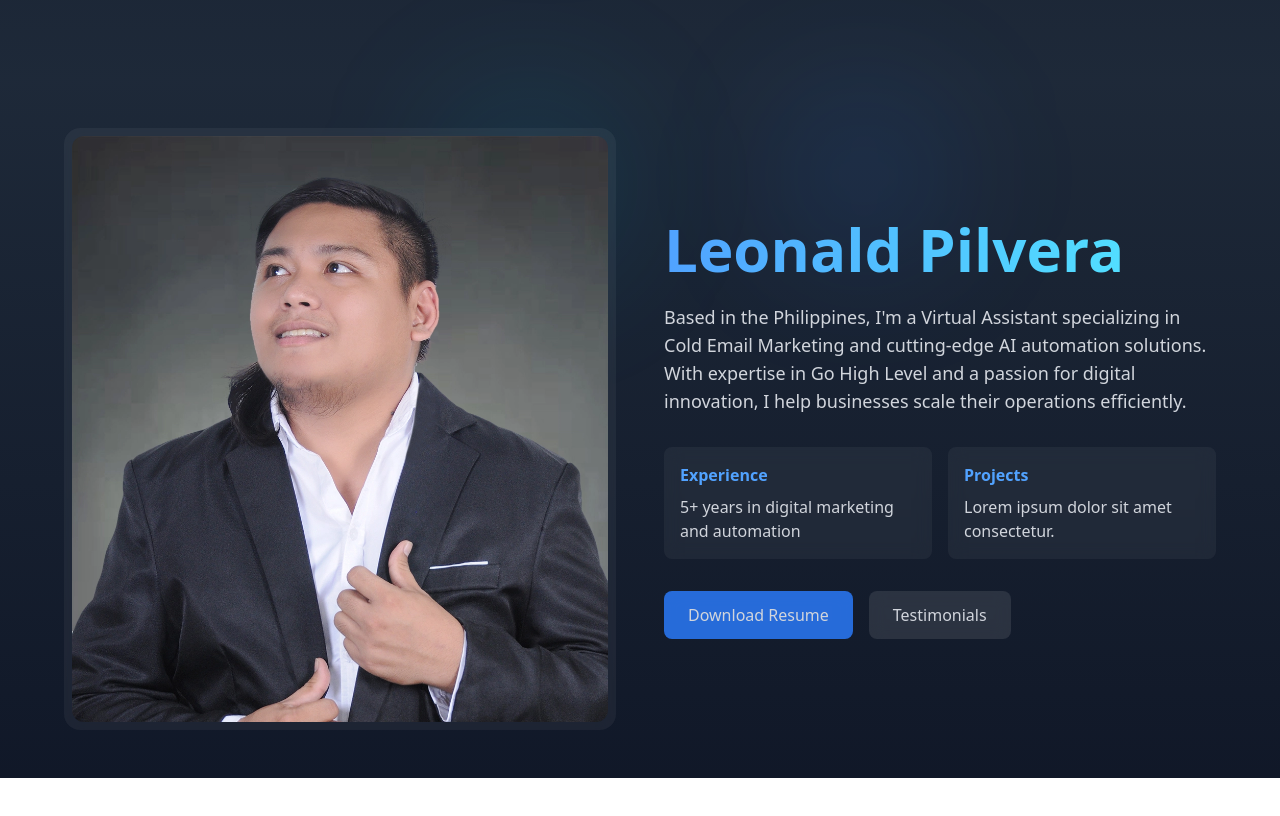
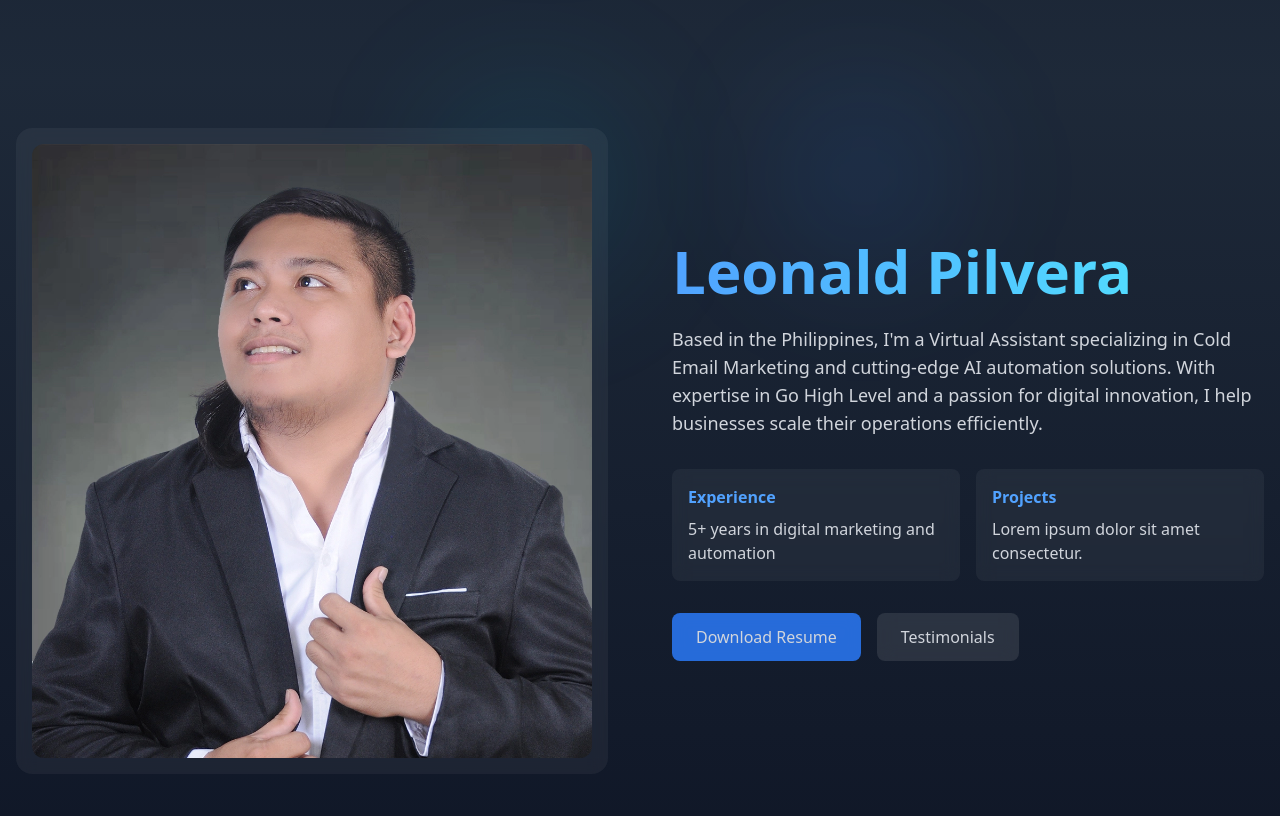
Before and after one commit to JiNXxo/Portfolio2025, a React (Vite) app: page / in a window 1280 px wide. Shown: the part 720-1536 px from the top of the page. Before the commit the page ends 1498 px from the top, so only its background shows below. Built offline with nearby package versions, Linux system fonts and the light colour scheme.

Commit message:
minor changes to about section

```diff
--- a/src/components/About/About.tsx
+++ b/src/components/About/About.tsx
@@ -9,12 +9,12 @@ const About = () => {
 
       {/* Content Container */}
       <div className="relative container mx-auto px-6 md:px-4">
-        <div className="max-w-6xl mx-auto">
+        <div className="max-w-7xl mx-auto">
           {/* Grid Layout */}
-          <div className="grid md:grid-cols-2 gap-12 items-center">
+          <div className="grid md:grid-cols-2 gap-12 md:gap-16 items-center">
             {/* Left Column - Image */}
             <div className="relative">
-              <div className="aspect-11/12 rounded-2xl overflow-hidden backdrop-blur-sm bg-white/5 p-2">
+              <div className="aspect-11/12 rounded-2xl overflow-hidden backdrop-blur-sm bg-white/5 p-2 md:p-4">
                 <img
                   src="leonald-pilvera.webp" // Replace with your image path
                   alt="Professional VA"
```
